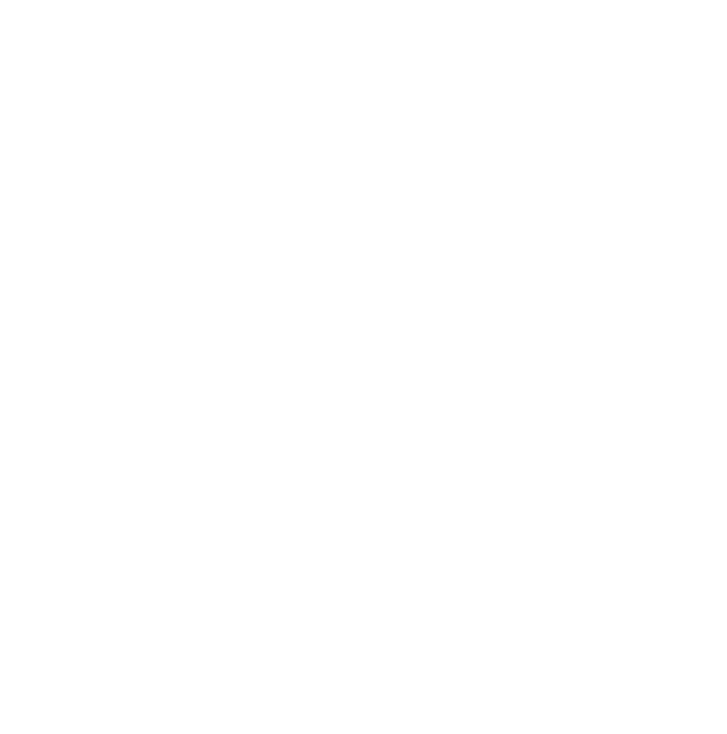
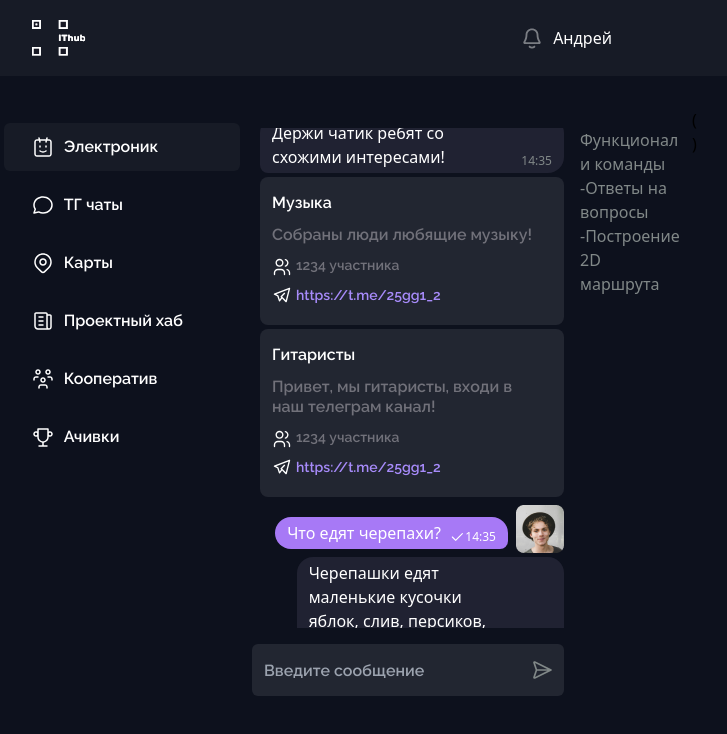
Before and after one commit to houstonia/front-hack, a React (Vite) app: page / in a window 1280 px wide. Before the commit this address had no page. Shown: the top 734 px of the page, without its empty margins (318-1045 px from the left). Built offline with nearby package versions, Linux system fonts and the light colour scheme.

Commit message:
fix locations]

```diff
--- a/src/App.jsx
+++ b/src/App.jsx
@@ -20,7 +20,7 @@
         <Route path="auth" element={<AuthPage />} />
         <Route element={<MainLayout />}>
           <Route path='cooperative' element={<Cooperative />} />
-          <Route path='bot' element={<BotPage />} />
+          <Route path='' element={<BotPage />} />
           <Route path='tasks' element={<Tasks />} />
           <Route path='myresults' element={<MyEducation />} />
           <Route path="achievments" element={<Achievements/>}/>
--- a/src/layout/main-layout.jsx
+++ b/src/layout/main-layout.jsx
@@ -14,7 +14,7 @@
 
 const menuItems = [
     {
-        href: 'bot',
+        href: '',
         title: 'Электроник',
         icon: () => <img src={Electronic} alt="" srcset="" />
     },
```
